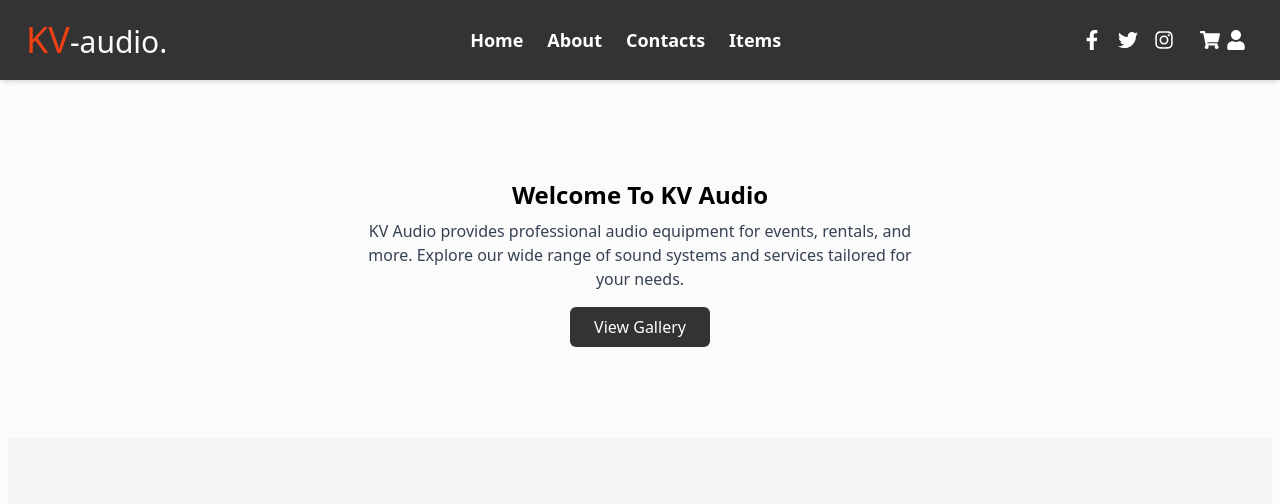
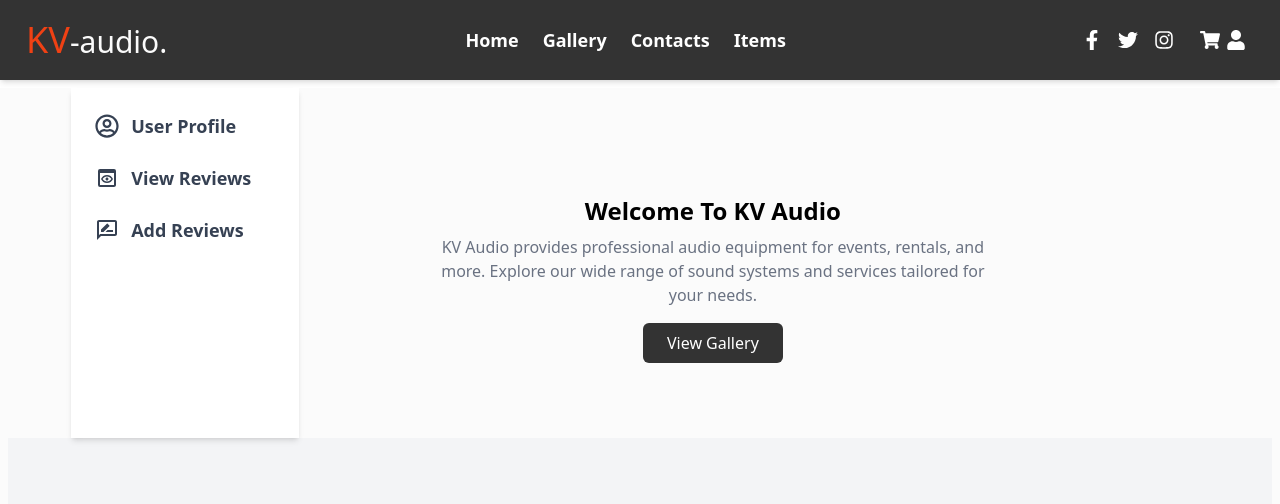
Before and after one commit to kavinduabc/kv-audio-frontend, a React (Vite) app: page / in a window 1280 px wide. Shown: the top 504 px of the page. Built offline with nearby package versions, Linux system fonts and the light colour scheme; no server answers.

Commit message:
create side bar with styels

```diff
--- a/src/components/Header.jsx
+++ b/src/components/Header.jsx
@@ -14,7 +14,7 @@ export default function Header() {
       {/* Navigation */}
       <nav className="flex space-x-6 text-lg font-semibold">
         <Link to="/" className="hover:text-[#aaa] transition">Home</Link>
-        <Link to="/about" className="hover:text-[#aaa] transition">About</Link>
+        <Link to="/about" className="hover:text-[#aaa] transition">Gallery</Link>
         <Link to="/contact" className="hover:text-[#aaa] transition">Contacts</Link>
         <Link to="/items" className="hover:text-[#aaa] transition">Items</Link>
       </nav>
--- a/src/pages/home/HomeControlle.jsx
+++ b/src/pages/home/HomeControlle.jsx
@@ -1,3 +1,5 @@
+import { MdOutlinePreview ,MdOutlineRateReview} from "react-icons/md";
+import { FaRegUserCircle } from "react-icons/fa";
 import Batches from "../../components/Batches";
 import HomePageItems from "../../components/HomePageItems";
 import Slider from "../../components/Slider";
@@ -7,23 +9,44 @@ import { Link} from 'react-router-dom'
 
 export default function HomeC(){
     return(
-        <div className="m-2 bg-primary">
-           <div className="w-[90%] h-[350px] items-center justify-center flex flex-col mx-auto home_background ">
-           <h1 className="text-2xl font-bold mb-2">Welcome To KV Audio</h1>
+        <div className="m-2 bg-primary ">
 
-          <p className="text-gray-700 text-center max-w-xl mb-4">
+         <div className="w-[90%] h-[350px] mx-auto flex">
+
+         <div className="w-[20%] bg-white p-6 shadow-md flex flex-col justify-start gap-6 ">
+    <div className="flex items-center gap-3 text-gray-700 hover:text-accent cursor-pointer">
+      <FaRegUserCircle className="text-2xl" />
+      <h3 className="text-lg font-semibold">User Profile</h3>
+    </div>
+    <div className="flex items-center gap-3 text-gray-700 hover:text-accent cursor-pointer">
+      <MdOutlinePreview className="text-2xl" />
+      <h3 className="text-lg font-semibold">View Reviews</h3>
+    </div>
+    <div className="flex items-center gap-3 text-gray-700 hover:text-accent cursor-pointer">
+      <MdOutlineRateReview className="text-2xl" />
+      <h3 className="text-lg font-semibold">Add Reviews</h3>
+    </div>
+  </div>
+
+
+  <div className="flex items-center justify-center w-[70%] h-[350px] m-4  bg-cover bg-center">
+  <div className="flex flex-col items-center text-center px-4">
+    <h1 className="text-2xl font-bold text-black mb-2">Welcome To KV Audio</h1>
+    <p className="text-gray-500 max-w-xl mb-4">
       KV Audio provides professional audio equipment for events, rentals, and more. Explore our wide range of sound systems and services tailored for your needs.
     </p>
-
     <Link
       to="/gallery"
       className="bg-[#333] text-white px-6 py-2 rounded-md hover:bg-[#444] transition"
     >
       View Gallery
     </Link>
+  </div>
+</div>
 
 
 </div>
+
 
             <div>
             <Slider/>
--- a/src/pages/home/home.css
+++ b/src/pages/home/home.css
@@ -1,6 +1,6 @@
-.bg-picture{
+.backgound-img{
 
-    background-image:url('/home.jpg') ;
+    background-image:url('/background.jpg') ;
     background-size: cover;
     background-position: center;
     background-repeat: no-repeat;
```
Also changed, not shown: public/background.jpg (added). Lines whose indentation alone changed are shown as unchanged.
